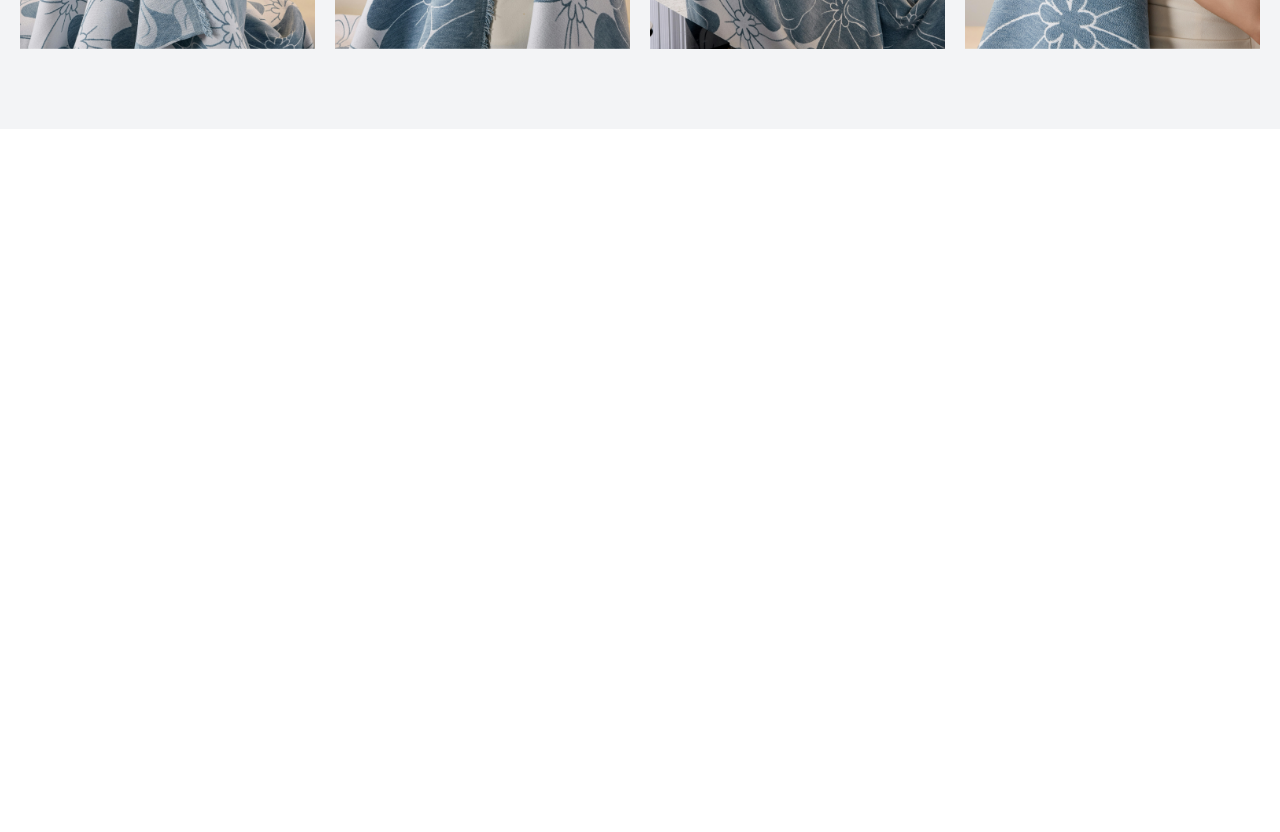
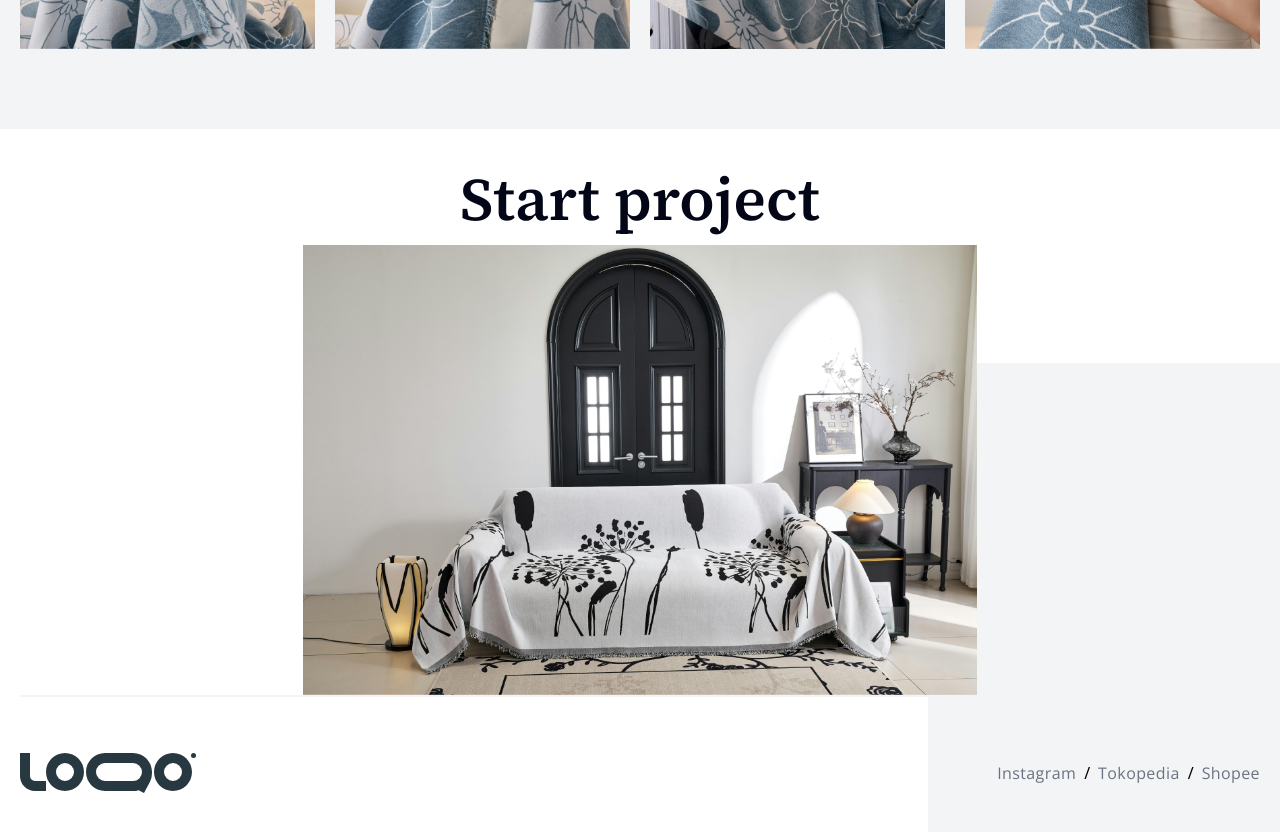
Before and after one commit to rundweb/furundweb, a React (Vite) app: page / in a window 1280 px wide. Shown: the part 3360-4192 px from the top of the page. Before the commit the page ends 3489 px from the top, so only its background shows below. Built offline with nearby package versions, Linux system fonts and the light colour scheme.

Commit message:
tinggal aos

```diff
--- a/src/App.jsx
+++ b/src/App.jsx
@@ -1,4 +1,5 @@
 import CaptureComponents from "./components/CaptureComponents"
+import FooterComponents from "./components/FooterComponents"
 import HomeComponents from "./components/HomeComponents"
 import KeyComponents from "./components/KeyComponents"
 import ListComponents from "./components/ListComponents"
@@ -14,6 +15,7 @@ const App = () => {
       <CaptureComponents/>
       <ServiceComponents/>
       <ListComponents/>
+      <FooterComponents/>
     </div>
   )
 }
--- a/src/components/CaptureComponents.jsx
+++ b/src/components/CaptureComponents.jsx
@@ -18,7 +18,7 @@ const CaptureComponents = () => {
             </p>
             <a
               href=""
-              className="flex text-sm items-center justify-center max-w-52 font-open bg-slate-900 h-12 px-9 rounded-3xl text-white font-semibold gap-4"
+              className="flex text-sm items-center justify-center max-w-52 font-open bg-slate-900 h-12 px-9 rounded-3xl text-white font-semibold gap-4 hover:bg-slate-800 ease-in-out duration-300 hover:gap-6"
             >
               Learn More{" "}
               <LuMoveRight className="mt-1 text-3xl text-orange-primary" />
--- /dev/null
+++ b/src/components/FooterComponents.jsx
@@ -0,0 +1,31 @@
+import footerimg from '../assets/image/capture.png'
+import logo from '../assets/image/logo.svg'
+const FooterComponents = () => {
+  return (
+    <div className='p-5 pt-10 max-w-7xl m-auto relative'>
+      <div className='flex flex-col gap-4 items-center justify-center border-b-2 border-gray-100 relative z-20'>
+        <h1 className='font-source text-slate-950 font-semibold text-6xl text-center'>
+            Start project
+        </h1>
+        <div>
+            <img src={footerimg} alt="" className='max-w-5xl h-[300px] sm:h-[450px] w-full object-cover'  />
+        </div>
+      </div>
+      <div className='flex flex-wrap justify-around sm:justify-between pt-14 pb-5 gap-4 relative z-20'>
+        <div>
+            <img src={logo} alt=""/>
+        </div>
+        <div className='flex items-center gap-2'>
+            <a href="" className='font-open text-gray-500 tracking-wide'>Instagram</a>/
+            <a href="" className='font-open text-gray-500 tracking-wide'>Tokopedia</a>/
+            <a href="" className='font-open text-gray-500 tracking-wide'>Shopee</a>
+        </div>
+      </div>
+      <div className='h-2/3 max-w-48 md:max-w-[480px] w-full absolute bg-gray-100 -right-[10%] bottom-0 z-10'>
+
+      </div>
+    </div>
+  )
+}
+
+export default FooterComponents
--- a/src/components/HomeComponents.jsx
+++ b/src/components/HomeComponents.jsx
@@ -25,14 +25,14 @@ const HomeComponents = () => {
         <div className="flex items-center justify-center gap-5 flex-wrap">
           <a
             href=""
-            className="flex text-sm items-center font-open bg-slate-900 h-12 px-9 rounded-3xl text-white font-semibold gap-4"
+            className="flex text-sm items-center font-open bg-slate-900 h-12 px-9 rounded-3xl text-white font-semibold gap-4 hover:bg-slate-800 ease-in-out duration-300 hover:gap-6"
           >
             Start Project{" "}
             <LuMoveRight className="mt-1 text-3xl text-orange-primary" />
           </a>
           <a
             href=""
-            className="flex text-sm items-center font-open bg-white h-12 px-9 rounded-3xl text-black-primary border-2 border-slate-900 font-semibold gap-4"
+            className="flex text-sm items-center font-open bg-white h-12 px-9 rounded-3xl text-black-primary border-2 border-slate-900 font-semibold gap-4 ease-in-out duration-300 hover:gap-6"
           >
             Learn More
             <LuMoveRight className="mt-1 text-3xl text-orange-primary" />
--- a/src/components/KeyComponents.jsx
+++ b/src/components/KeyComponents.jsx
@@ -36,7 +36,7 @@ const KeyComponents = () => {
               <p className="text-gray-500 text-base">Happy customers</p>
             </div>
           </div>
-          <a href="" className="flex text-sm items-center font-open bg-slate-900 h-12 px-9 rounded-3xl text-white font-semibold gap-4">
+          <a href="" className="flex text-sm items-center font-open bg-slate-900 h-12 px-9 rounded-3xl text-white font-semibold gap-4 hover:bg-slate-800 ease-in-out duration-300 hover:gap-6">
             About Us <LuMoveRight className="mt-1 text-3xl text-orange-primary"/>
           </a>
         </div>
--- a/src/components/ListComponents.jsx
+++ b/src/components/ListComponents.jsx
@@ -20,14 +20,14 @@ const ListComponents = () => {
   ];
   return (
     <div className="relative">
-      <div className="p-5 max-w-7xl m-auto flex flex-col gap-10 pb-20">
+      <div className="p-5 max-w-7xl m-auto flex flex-col gap-10 pb-10 lg:pb-20">
         <div className="flex flex-col gap-5 md:justify-between md:flex-row relative z-20">
           <h1 className="font-open text-gray-400 font-medium tracking-wide text-2xl lg:text-3xl lg:w-[450px]">
             Decorate{" "}
             <span className="text-slate-950">every inch of the house </span> to
             make it feel homey
           </h1>
-          <p className="text-gray-400 text-base md:text-end lg:w-[400px]">
+          <p className="text-gray-400 text-base md:text-end lg:w-[400px] font-open">
             Carve out a little piece of paradise with some of out top pick, the
             home of your dreams begins with the perfect palette fore every room
           </p>
@@ -38,9 +38,9 @@ const ListComponents = () => {
               <img
                 src={item.image}
                 alt=""
-                className="max-w-sm w-full md:max-w-80 relative z-10 hover:z-10"
+                className="max-w-sm w-full md:max-w-80 relative z-10 hover:z-10 hover:scale-110 duration-500 ease-in-out"
               />
-              <a href="" className="absolute top-2/4 left-2/4 z-20 -translate-y-2/4 -translate-x-2/4 flex items-center gap-2 bg-gray-400 rounded-3xl bg-clip-padding backdrop-filter backdrop-blur-sm bg-opacity-10 border border-gray-100 py-3 w-40 justify-center text-white group-hover:opacity-100 opacity-0">
+              <a href="" className="font-open absolute top-2/4 left-2/4 z-20 -translate-y-2/4 -translate-x-2/4 flex items-center gap-2 bg-gray-400 rounded-3xl bg-clip-padding backdrop-filter backdrop-blur-sm bg-opacity-10 border border-gray-100 py-3 w-40 justify-center text-white group-hover:opacity-100 opacity-0">
                 Learn More <LuMoveRight className="mt-1 text-xl"/>
               </a>
             </div>
--- a/src/components/NavbarComponents.jsx
+++ b/src/components/NavbarComponents.jsx
@@ -82,7 +82,7 @@ const NavbarComponents = () => {
       </div>
       <a
         href=""
-        className="bg-slate-900 text-white px-8 h-12 rounded-3xl items-center justify-center text-base font-semibold hidden md:flex"
+        className="bg-slate-900 text-white px-8 h-12 rounded-3xl items-center justify-center text-base font-semibold hidden md:flex hover:bg-slate-800 ease-in-out duration-300"
       >
         Get Started
       </a>
--- a/src/components/ServiceComponents.jsx
+++ b/src/components/ServiceComponents.jsx
@@ -27,7 +27,7 @@ const ServiceComponents = () => {
     },
   ];
   return (
-    <div className="p-5 py-10 max-w-7xl m-auto lg:py-20">
+    <div className="p-5 pb-10 max-w-7xl m-auto lg:py-20">
       <div className="flex flex-col w-full">
         {service.map((item, i) => (
           <div
@@ -41,7 +41,11 @@ const ServiceComponents = () => {
               <LuMoveRight className="text-white md:text-2xl" />
             </div>
             <div className="absolute right-16 opacity-0 h-full group-hover:opacity-100 z-10">
-              <img src={item.image} alt="" className="w-32 sm:w-48 h-full object-cover" />
+              <img
+                src={item.image}
+                alt=""
+                className="w-32 sm:w-48 h-full object-cover"
+              />
             </div>
           </div>
         ))}
```
